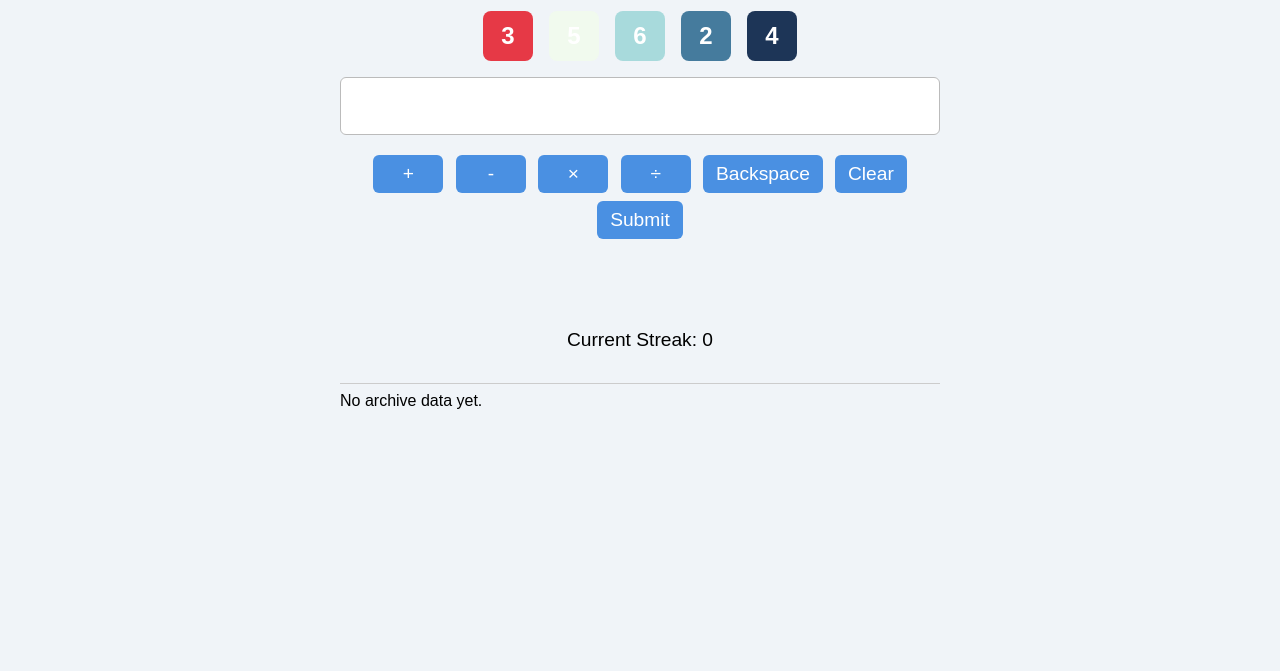
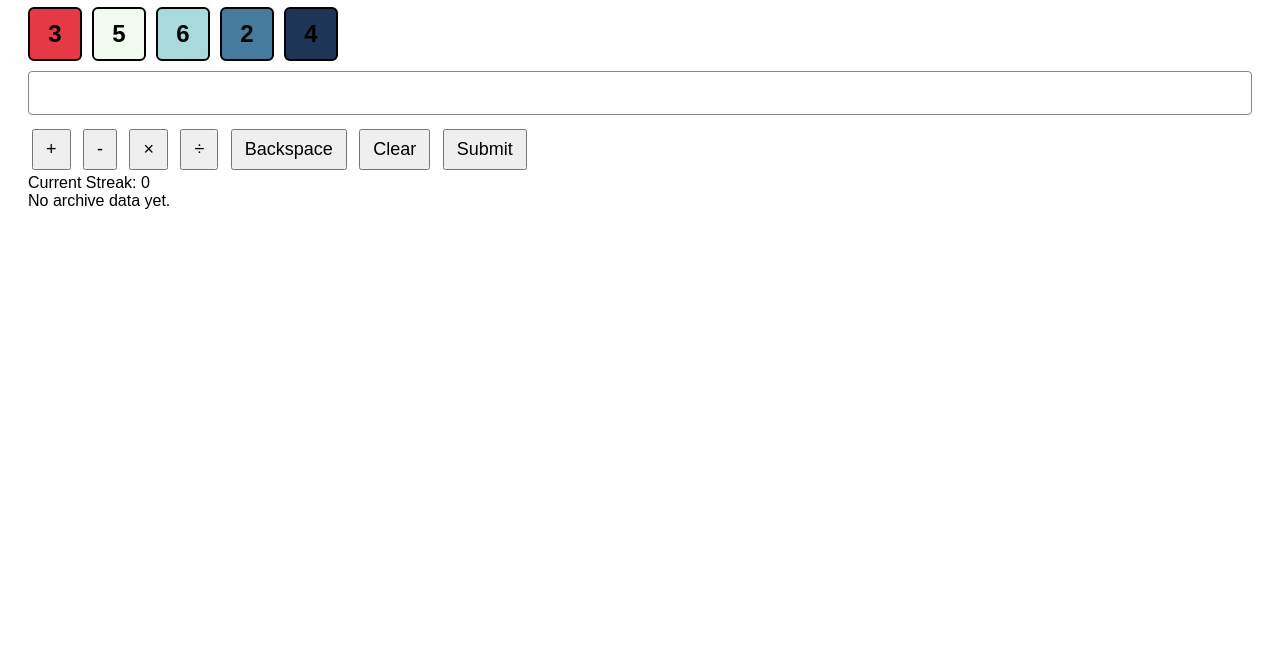
Before and after one commit to pcox44/Qu0x2, a plain HTML site: page index.html in a window 1280 px wide. Shown: the part 129-800 px from the top of the page. Drawn offline with Linux system fonts and the light colour scheme.

Commit message:
Update style.css

```diff
--- a/style.css
+++ b/style.css
@@ -1,88 +1,46 @@
 body {
   font-family: Arial, sans-serif;
-  max-width: 600px;
-  margin: auto;
-  text-align: center;
-  background: #f0f4f8;
-  padding: 1rem;
-}
-
-#target-container {
-  font-size: 1.5rem;
-  margin-bottom: 1rem;
-  font-weight: bold;
+  padding: 20px;
 }
 
 #dice-container {
   display: flex;
-  justify-content: center;
-  gap: 1rem;
-  margin-bottom: 1rem;
+  gap: 10px;
+  margin: 10px 0;
 }
 
 .die {
   width: 50px;
   height: 50px;
+  border-radius: 6px;
+  color: black;
+  font-weight: bold;
+  font-size: 24px;
   line-height: 50px;
-  font-size: 1.5rem;
-  font-weight: bold;
-  color: white;
-  border-radius: 8px;
+  text-align: center;
+  cursor: pointer;
   user-select: none;
-  cursor: pointer;
-  transition: transform 0.15s ease;
+  border: 2px solid black;
 }
 
 .die.used {
-  opacity: 0.4;
+  opacity: 0.3;
   cursor: default;
-  text-decoration: line-through;
-  transform: scale(0.95);
 }
 
 #expression-container {
-  margin: 1rem 0;
-  min-height: 40px;
-  font-size: 1.4rem;
-  border: 1px solid #bbb;
-  background: white;
-  padding: 0.5rem;
-  border-radius: 6px;
-  user-select: text;
-  word-wrap: break-word;
-  min-height: 2.5rem;
+  min-height: 30px;
+  font-size: 20px;
+  margin-bottom: 10px;
+  border: 1px solid #888;
+  padding: 6px;
+  border-radius: 4px;
+  min-width: 200px;
 }
 
 #buttons-container button {
-  font-size: 1.2rem;
-  padding: 0.5rem 0.8rem;
-  margin: 0.25rem;
-  border-radius: 6px;
-  border: none;
-  background: #4a90e2;
-  color: white;
+  margin: 4px;
+  padding: 8px 12px;
+  font-size: 18px;
   cursor: pointer;
-  user-select: none;
-  min-width: 70px;
-  transition: background-color 0.2s ease;
 }
-
-#buttons-container button:hover {
-  background-color: #357ABD;
-}
-
-#result, #score, #streak, #archive {
-  margin-top: 1rem;
-  font-size: 1.2rem;
-  min-height: 1.2rem;
-}
-
-#archive {
-  margin-top: 2rem;
-  font-size: 1rem;
-  text-align: left;
-  max-height: 150px;
-  overflow-y: auto;
-  border-top: 1px solid #ccc;
-  padding-top: 0.5rem;
-}
```
